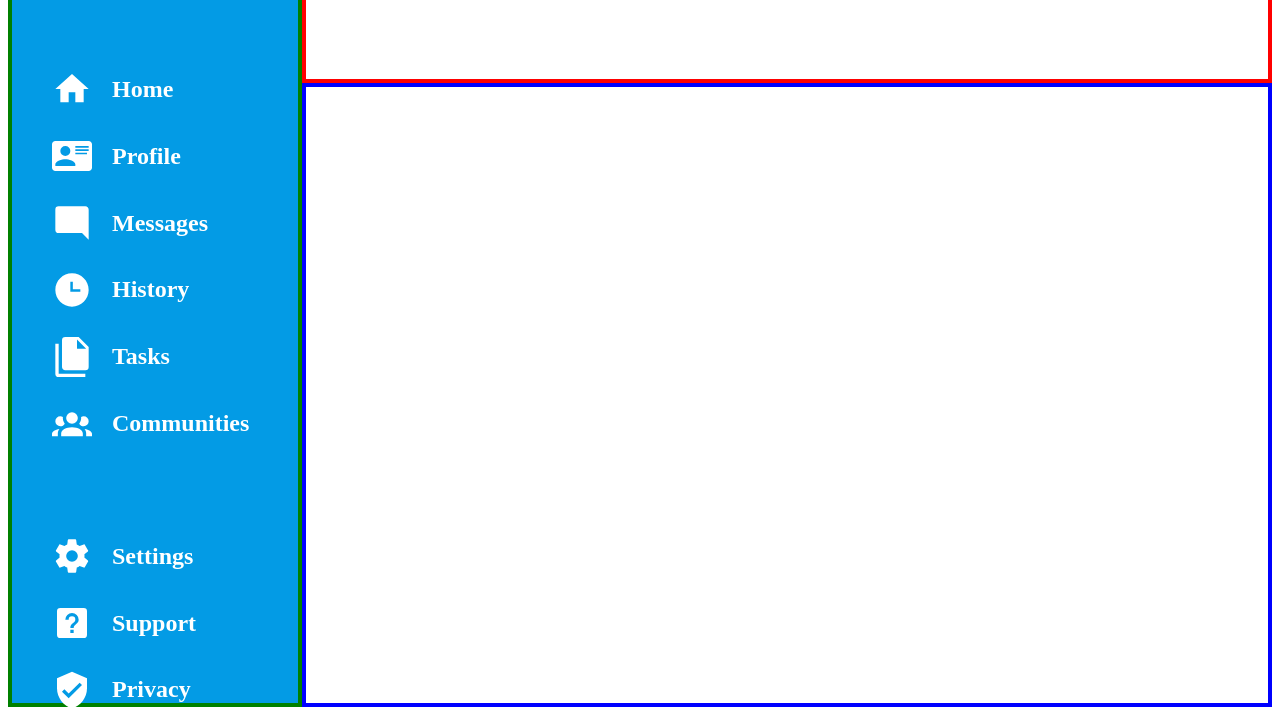
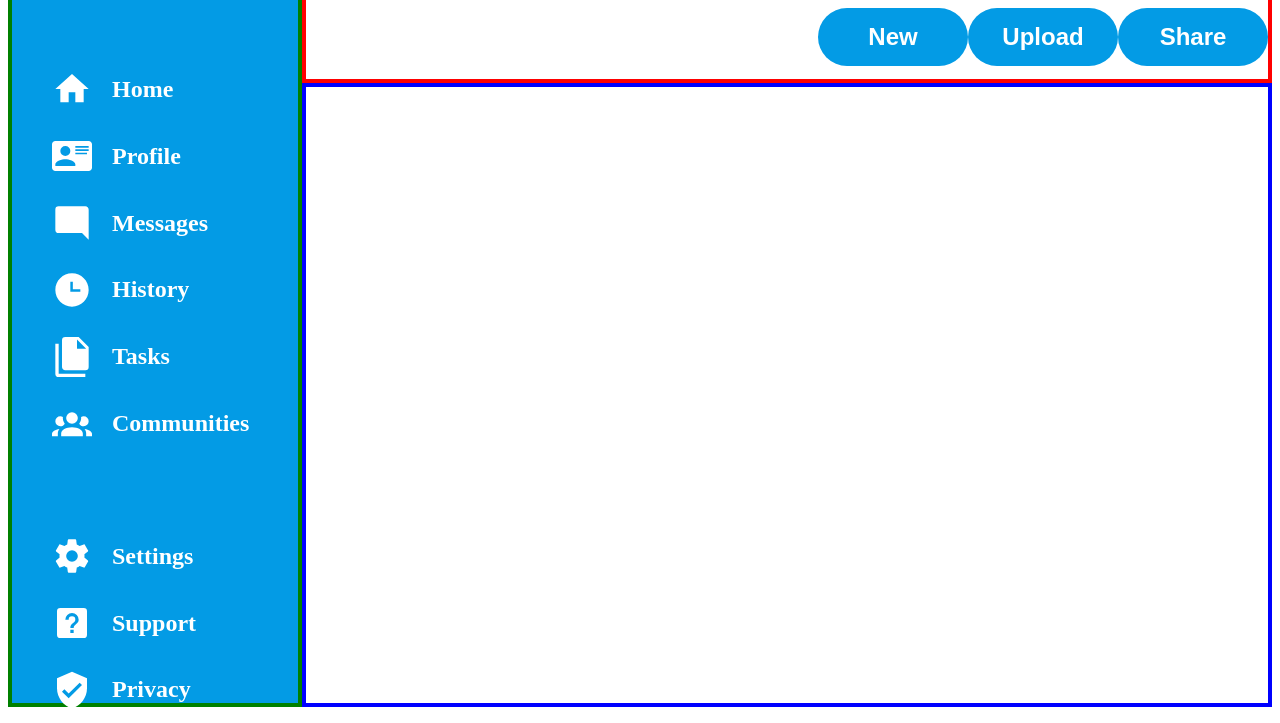
Before and after one commit to firepeashooter/admin-dashboard, a plain HTML site: page index.html in a window 1280 px wide. Shown: the part 101-824 px from the top of the page. Drawn offline with Linux system fonts and the light colour scheme.

Commit message:
Finish layout and styling for header buttons

```diff
--- a/index.html
+++ b/index.html
@@ -35,6 +35,12 @@
             </div>
 
             <div class="buttons">
+
+                <button class="button">New</button>
+
+                <button class="button">Upload</button>
+
+                <button class="button">Share</button>
 
             </div>
 
@@ -94,6 +100,8 @@
 
         </div>
 
+
+
         <div class="main">
 
 
--- a/styles.css
+++ b/styles.css
@@ -72,7 +72,22 @@ li{
 
 .buttons{
     grid-row: 2 / 3;
-    grid-column: 1 / 2;
+    grid-column: 2 / 3;
+
+    display: flex;
+    justify-content: space-around;
+    align-items: center;
+}
+
+.button{
+    padding:15px 20px 15px 20px;
+    border:none;
+    border-radius: 30px;
+    background-color: #039BE5;
+    color:white;
+    width: 150px;
+    font-weight: 600;
+    font-size: 1.5rem;
 }
 
 .sidebar{
```
